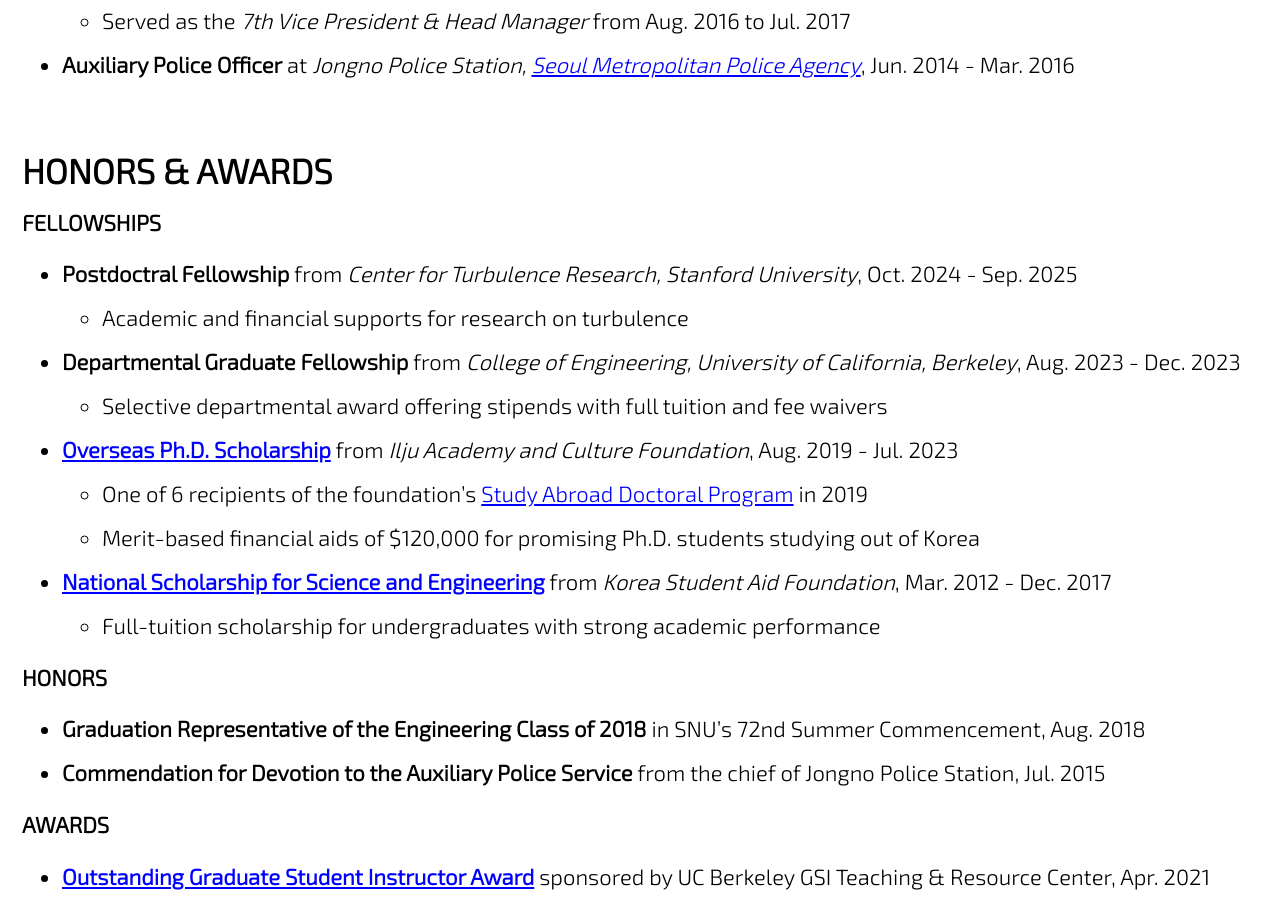
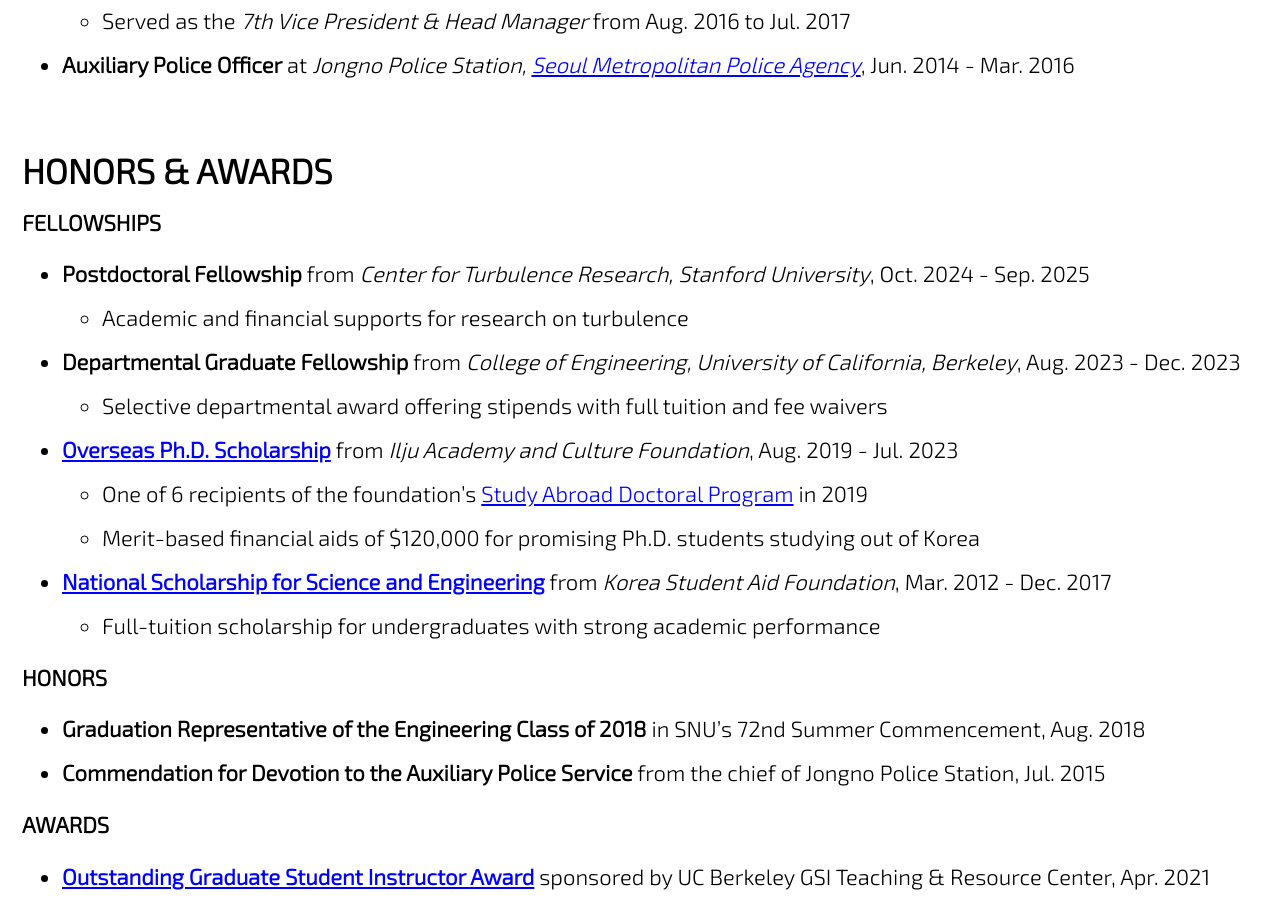
Before and after one commit to jun9303/jun9303.github.io, a Jekyll site: the page built from _pages/about_me.md, in a window 1280 px wide and 900 px high, scrolled down 3243 px. Built offline with Jekyll 4.4.1, drawn with Linux system fonts in a browser that asks for light colours; cached includes are drawn as plain includes; nearby versions of some CDN libraries.

Commit message:
Profile Updated 071324

```diff
--- a/_pages/about_me.md
+++ b/_pages/about_me.md
@@ -108,7 +108,7 @@ feature_row:
 
 ### FELLOWSHIPS
 
-- **Postdoctral Fellowship** from *Center for Turbulence Research, Stanford University*, Oct. 2024 - Sep. 2025
+- **Postdoctoral Fellowship** from *Center for Turbulence Research, Stanford University*, Oct. 2024 - Sep. 2025
   + Academic and financial supports for research on turbulence
 - **Departmental Graduate Fellowship** from *College of Engineering, University of California, Berkeley*, Aug. 2023 - Dec. 2023
   + Selective departmental award offering stipends with full tuition and fee waivers
```
